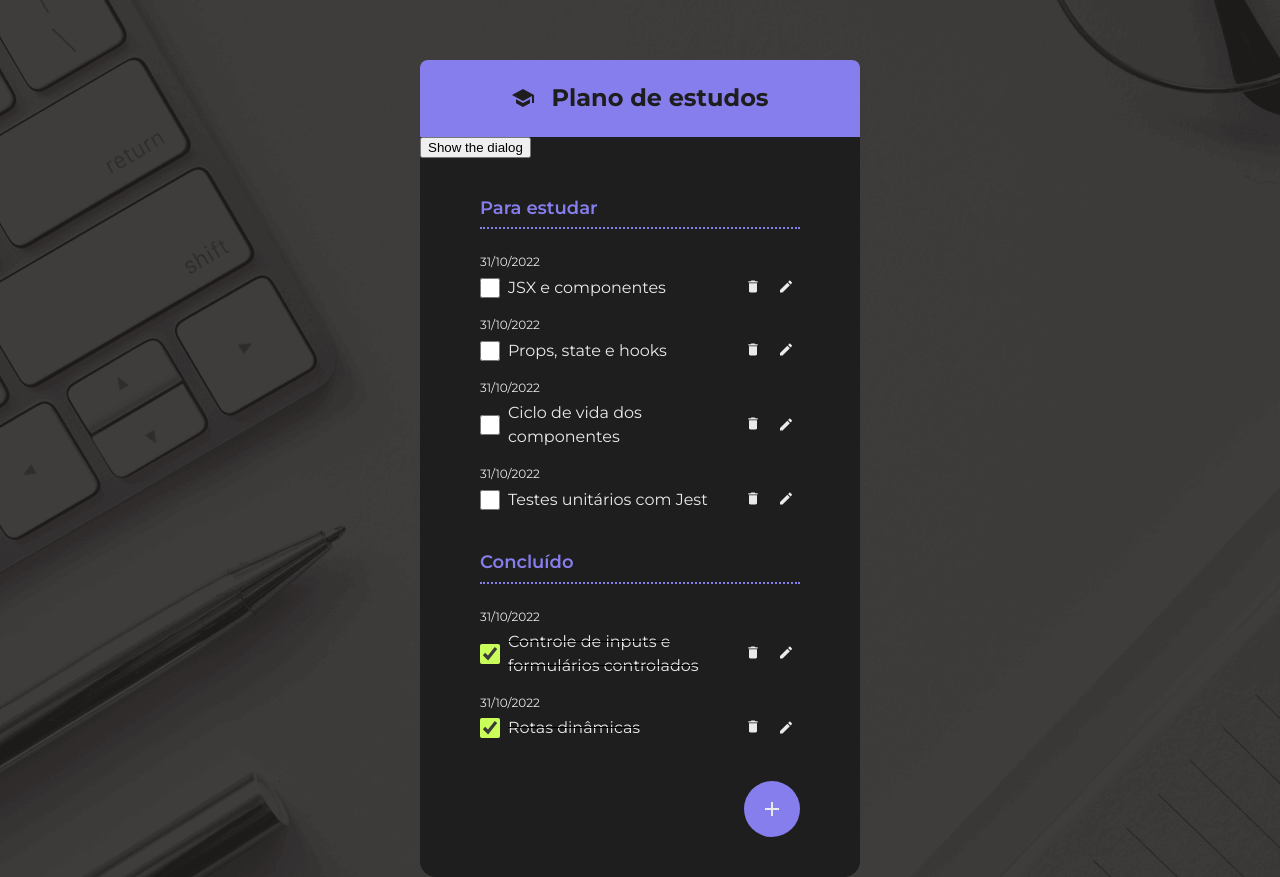
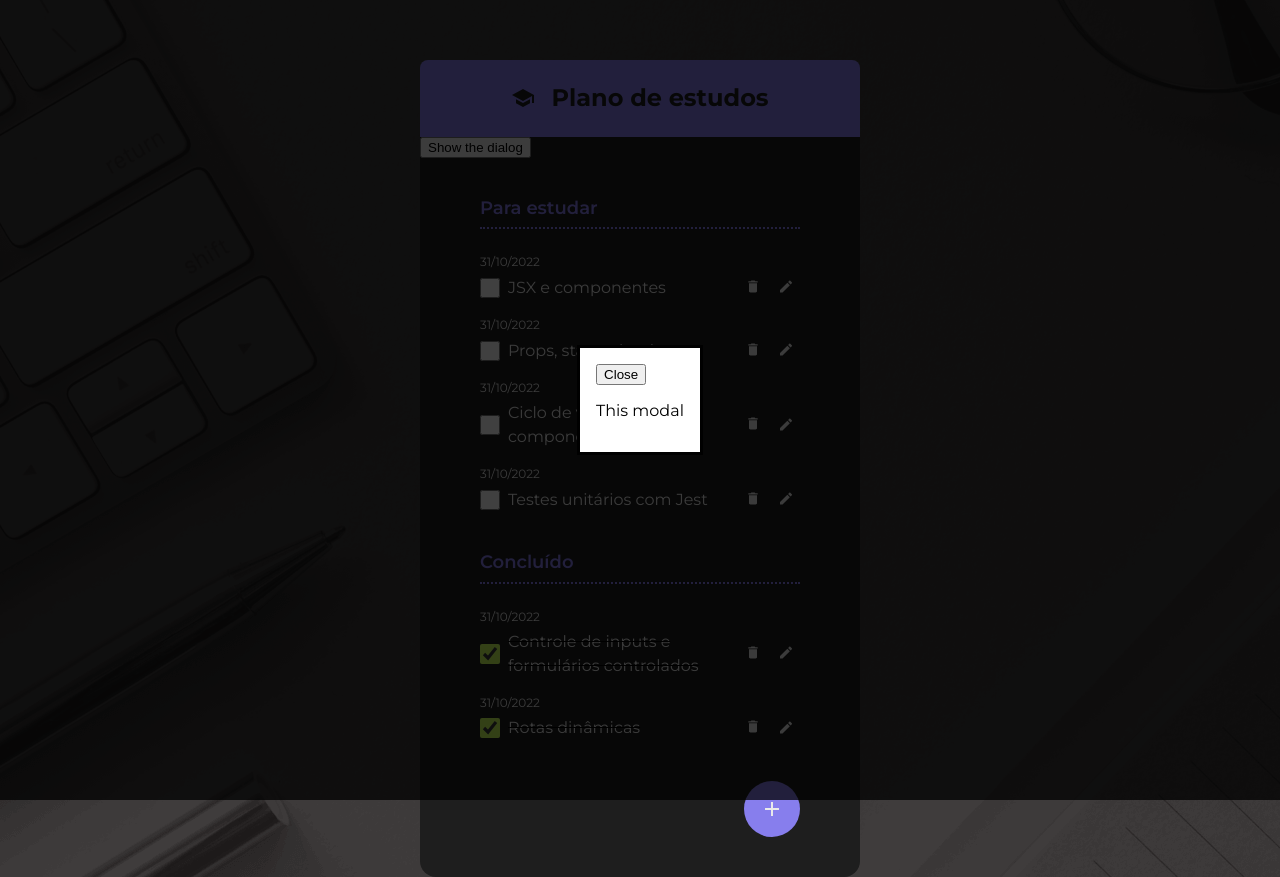
Before and after one commit to larimussoi/ToDo-List, a React (Vite) app: page / in a window 1280 px wide. Both pictures are taken after a click on the button "Show the dialog". Built offline with nearby package versions, Linux system fonts and the light colour scheme.

Commit message:
Criação do dialog

```diff
--- /dev/null
+++ b/src/components/Dialog/dialog.estilos.css
@@ -0,0 +1,4 @@
+::backdrop {
+  background-color: #000;
+  opacity: 0.75;
+}
--- a/src/components/Dialog/index.jsx
+++ b/src/components/Dialog/index.jsx
@@ -1,11 +1,28 @@
+import { useRef } from "react";
+import "./dialog.estilos.css";
+
 export function Dialog() {
+  //var dialog = document.getElementById("updateDetails");
+
+  const dialogRef = useRef(null);
+
+  const openDialog = () => {
+    dialogRef.current.showModal();
+  };
+
+  const closeDialog = () => {
+    dialogRef.current.close();
+  };
+
   return (
     <>
-      <dialog>
-        <button autofocus>Close</button>
+      <dialog ref={dialogRef}>
+        <button autoFocus onClick={closeDialog}>
+          Close
+        </button>
         <p>This modal </p>
       </dialog>
-      <button>Show the dialog</button>
+      <button onClick={openDialog}>Show the dialog</button>
     </>
   );
 }
```
Also changed, not shown: 1 other file (tests, documents, lock files or other folders).
